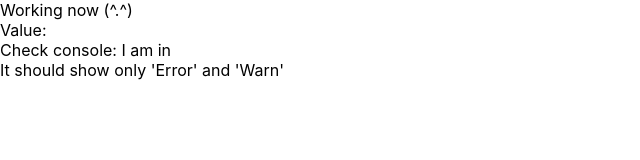
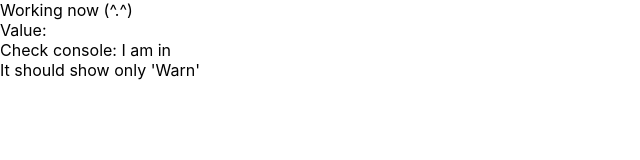
Before and after one commit to jahid6sense/learning-101, a Next.js app: page / in a window 1280 px wide. Shown: the top 160 px of the page, without its empty margins (0-640 px from the left). Built offline with nearby package versions, Linux system fonts and the light colour scheme.

Commit message:
only warn clg

```diff
--- a/pages/index.tsx
+++ b/pages/index.tsx
@@ -19,7 +19,7 @@ const Home: NextPage = () => {
       <div>Working now (^.^)</div>
       <div>Value: {process.env.customKey}</div>
       <div>Check console: I am in {process.env.HOST}</div>
-      <div>It should show only &apos;Error&apos; and &apos;Warn&apos;</div>
+      <div>It should show only &apos;Warn&apos;</div>
     </div>
   );
 };
```
